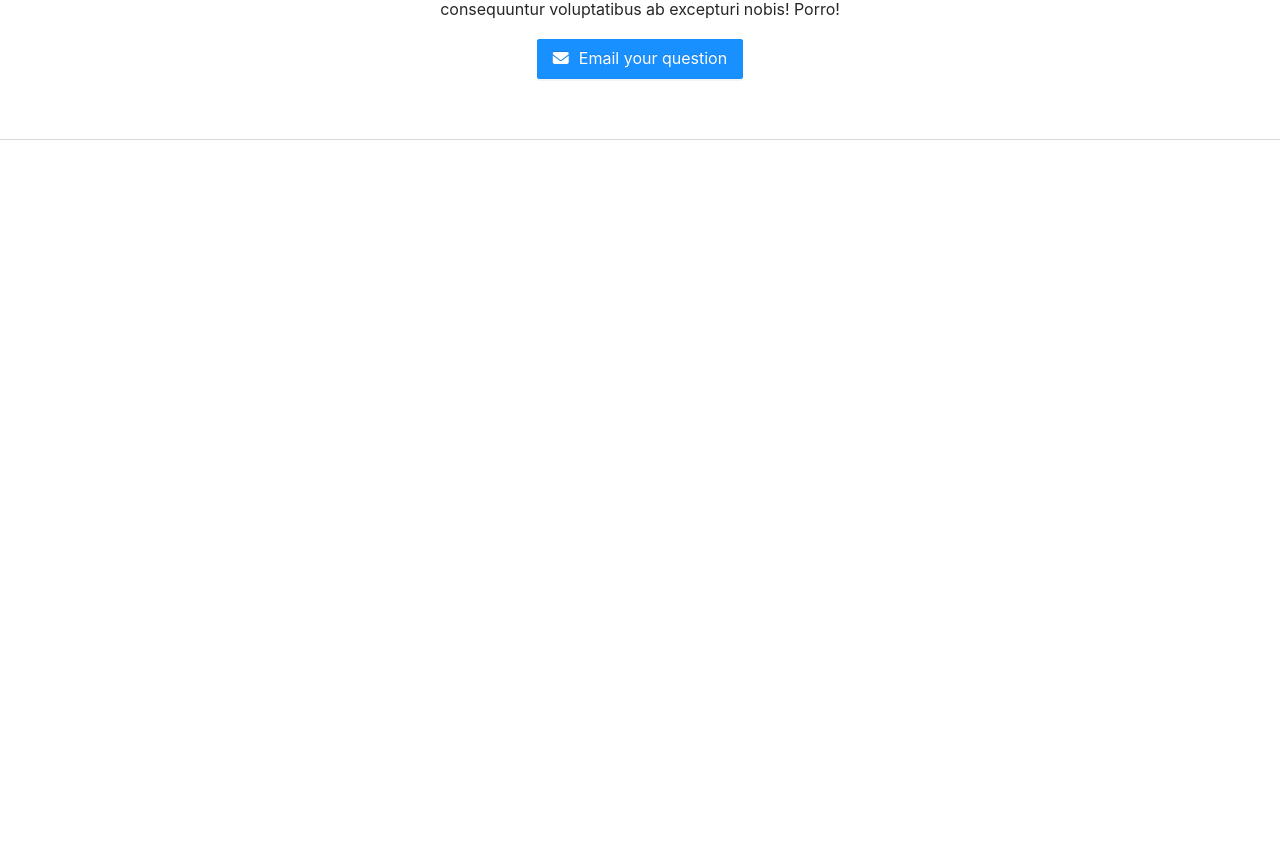
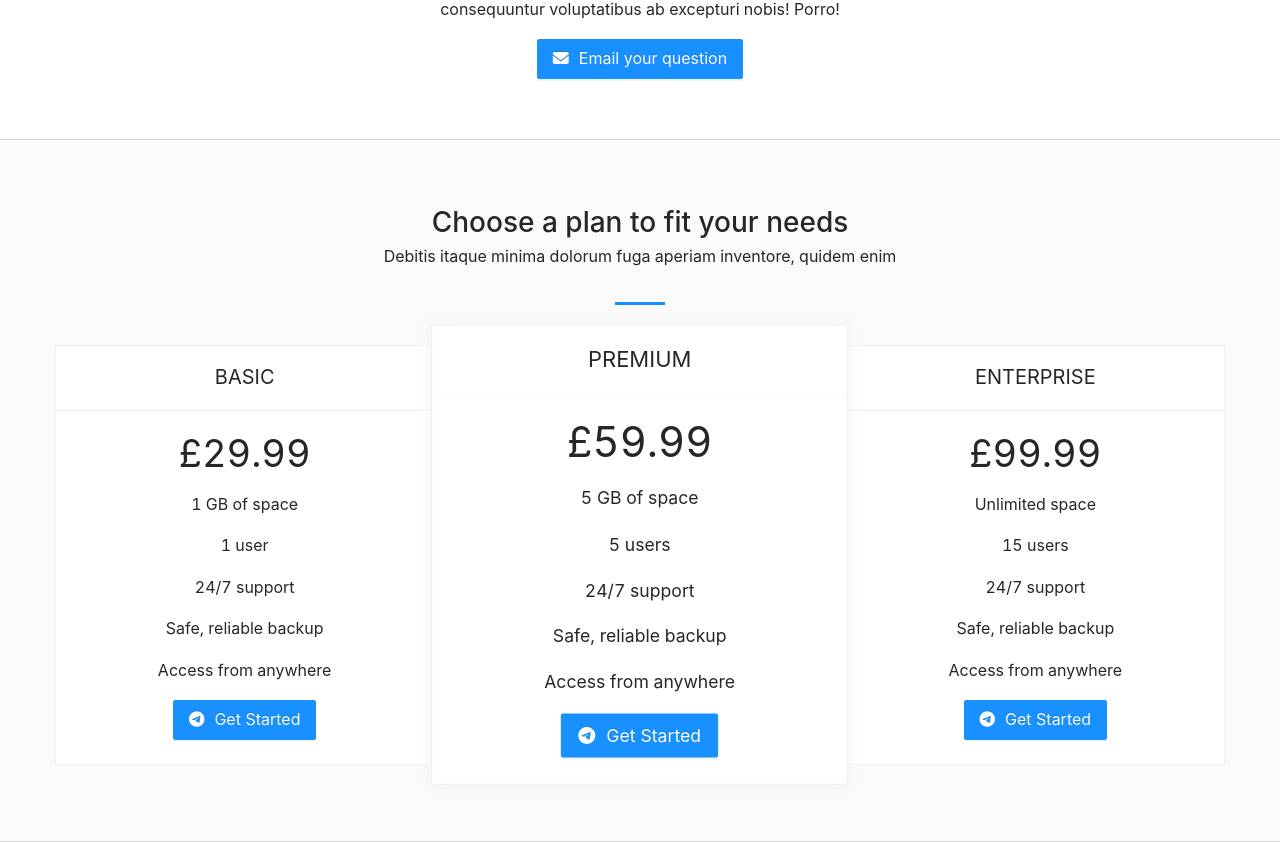
Before and after one commit to vitalyabedik/edu.ant-design.techSite, a React (Create React App) app: page / in a window 1280 px wide. Shown: the part 3759-4601 px from the top of the page. Before the commit the page ends 3899 px from the top, so only its background shows below. Built offline with nearby package versions, Linux system fonts and the light colour scheme.

Commit message:
creating list component

```diff
--- /dev/null
+++ b/src/components/home/pricing.js
@@ -0,0 +1,91 @@
+import React from 'react';
+
+import { List, Card, Button } from 'antd';
+
+const data = [
+    {
+        title: 'Basic',
+        content: [
+            {
+                price: '£29.99',
+                space: '1 GB of space',
+                user: '1 user',
+                support: '24/7 support',
+                backup: 'Safe, reliable backup',
+                access: 'Access from anywhere',
+            },
+        ],
+    },
+    {
+        title: 'Premium',
+        content: [
+            {
+                price: '£59.99',
+                space: '5 GB of space',
+                user: '5 users',
+                support: '24/7 support',
+                backup: 'Safe, reliable backup',
+                access: 'Access from anywhere',
+            },
+        ],
+    },
+    {
+        title: 'Enterprise',
+        content: [
+            {
+                price: '£99.99',
+                space: 'Unlimited space',
+                user: '15 users',
+                support: '24/7 support',
+                backup: 'Safe, reliable backup',
+                access: 'Access from anywhere',
+            },
+        ],
+    },
+];
+
+function AppPricing() {
+    return (
+        <div id='pricing' className='block pricingBlock bgGray'>
+            <div className='container-fluid'>
+                <div className='titleHolder'>
+                    <h2>Choose a plan to fit your needs</h2>
+                    <p>
+                        Debitis itaque minima dolorum fuga aperiam inventore,
+                        quidem enim
+                    </p>
+                </div>
+                <List
+                    grid={{
+                        gutter: 16,
+                        xs: 1,
+                        sm: 1,
+                        md: 3,
+                        lg: 3,
+                        xl: 3,
+                        xxl: 3,
+                    }}
+                    dataSource={data}
+                    renderItem={(item) => (
+                        <List.Item>
+                            <Card title={item.title}>
+                                <p className='large'>{item.content[0].price}</p>
+                                <p>{item.content[0].space}</p>
+                                <p>{item.content[0].user}</p>
+                                <p>{item.content[0].support}</p>
+                                <p>{item.content[0].backup}</p>
+                                <p>{item.content[0].access}</p>
+                                <Button type='primary' size='large'>
+                                    <i className='fab fa-telegram-plane'></i>{' '}
+                                    Get Started
+                                </Button>
+                            </Card>
+                        </List.Item>
+                    )}
+                />
+            </div>
+        </div>
+    );
+}
+
+export default AppPricing;
--- a/src/components/views/home.js
+++ b/src/components/views/home.js
@@ -5,6 +5,7 @@
 import AppFeature from '../home/feature';
 import AppWorks from '../home/works';
 import AppFaq from '../home/faq';
+import AppPricing from '../home/pricing';
 
 function AppHome() {
     return (
@@ -14,6 +15,7 @@
             <AppFeature />
             <AppWorks />
             <AppFaq />
+            <AppPricing />
         </div>
     );
 }
```
